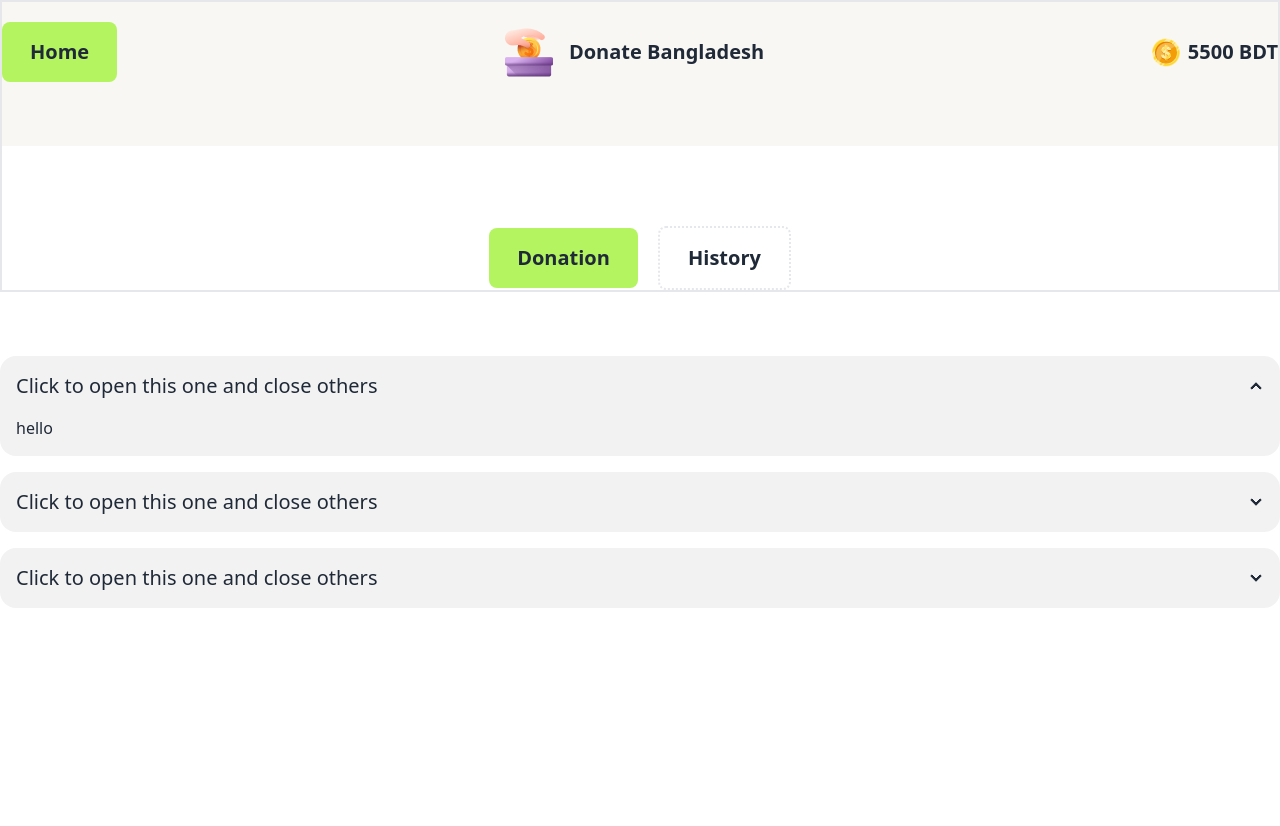
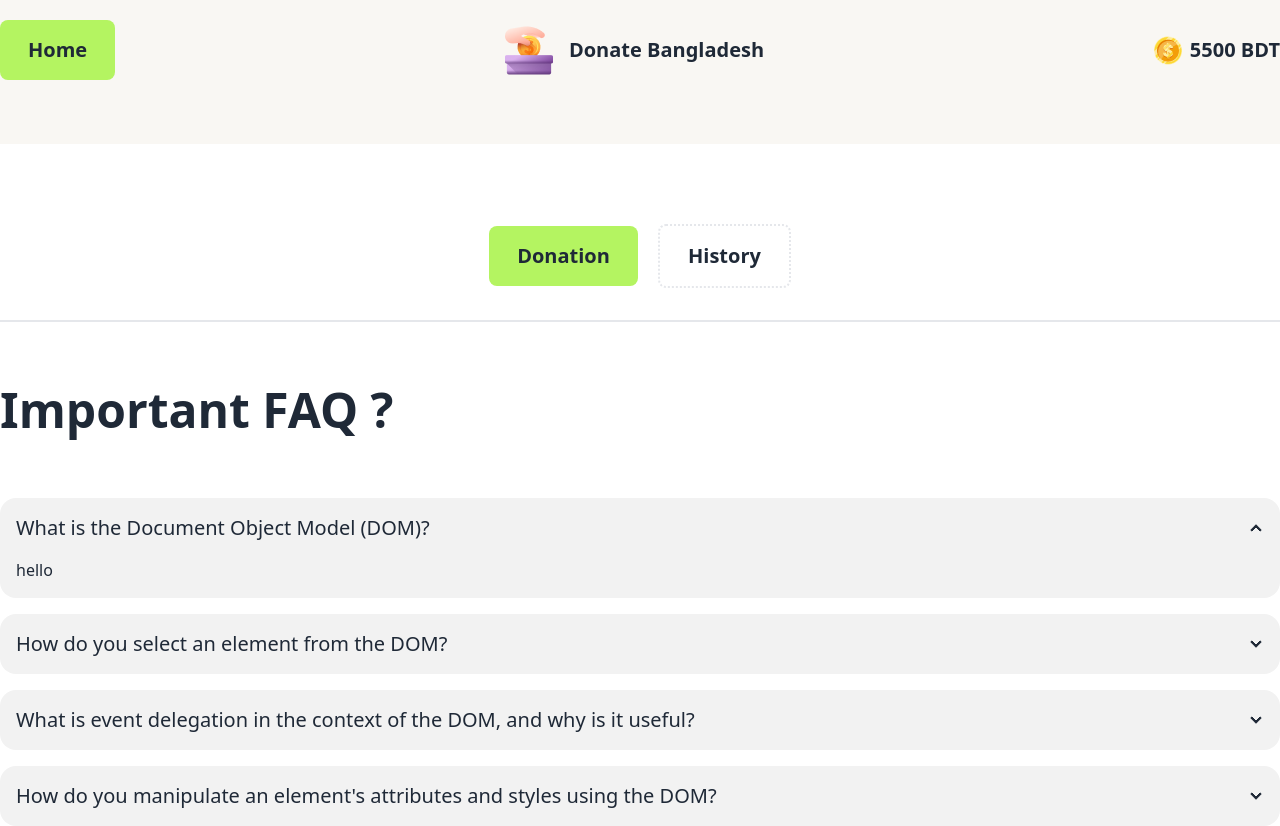
Before and after one commit to sujoy-dam/Donation-Camp-For-Flood, a plain HTML site: page index.html in a window 1280 px wide. Both pictures are taken after a click on the button "Blog". Before the commit the page ends 800 px from the top, so only its background shows below. Drawn offline with nearby package versions, Linux system fonts and the light colour scheme.

Commit message:
navber sticy done

```diff
--- a/index.html
+++ b/index.html
@@ -10,7 +10,7 @@
 </head>
 
 <body>
-    <header class="mx-auto border-2">
+    <header class="mx-auto sticky top-0 border-b-2 pb-8 backdrop-blur-md">
         <nav class="bg-[#F9F7F3] pt-5 pb-16">
             <div class="container mx-auto flex justify-between items-center">
                 <div>
@@ -29,7 +29,7 @@
             </div>
 
         </nav>
-        <section class="container mx-auto flex justify-center">
+        <section class="container mx-auto backdrop-blur flex justify-center">
             <div class="space-x-4 mt-20">
                 <button id="donation-btn" class="text-xl font-bold rounded-lg bg-[#B4F461] px-7 py-4">Donation</button>
                 <button id="history-btn"
@@ -40,23 +40,31 @@
     <main class="mt-16">
         <section id="accordian-section" class="hidden container mx-auto">
             <div class="space-y-4">
+                <h1 class="text-5xl mb-16 font-bold">Important FAQ ?</h1>
                 <div class="collapse collapse-arrow bg-base-200">
                     <input type="radio" name="my-accordion-2" checked="checked" />
-                    <div class="collapse-title text-xl font-medium">Click to open this one and close others</div>
+                    <div class="collapse-title text-xl font-medium">What is the Document Object Model (DOM)?</div>
                     <div class="collapse-content">
                         <p>hello</p>
                     </div>
                 </div>
                 <div class="collapse collapse-arrow bg-base-200">
                     <input type="radio" name="my-accordion-2" />
-                    <div class="collapse-title text-xl font-medium">Click to open this one and close others</div>
+                    <div class="collapse-title text-xl font-medium">How do you select an element from the DOM?</div>
                     <div class="collapse-content">
                         <p>hello</p>
                     </div>
                 </div>
                 <div class="collapse collapse-arrow bg-base-200">
                     <input type="radio" name="my-accordion-2" />
-                    <div class="collapse-title text-xl font-medium">Click to open this one and close others</div>
+                    <div class="collapse-title text-xl font-medium">What is event delegation in the context of the DOM, and why is it useful?</div>
+                    <div class="collapse-content">
+                        <p>hello</p>
+                    </div>
+                </div>
+                <div class="collapse collapse-arrow bg-base-200">
+                    <input type="radio" name="my-accordion-2" />
+                    <div class="collapse-title text-xl font-medium">How do you manipulate an element's attributes and styles using the DOM?</div>
                     <div class="collapse-content">
                         <p>hello</p>
                     </div>
```
